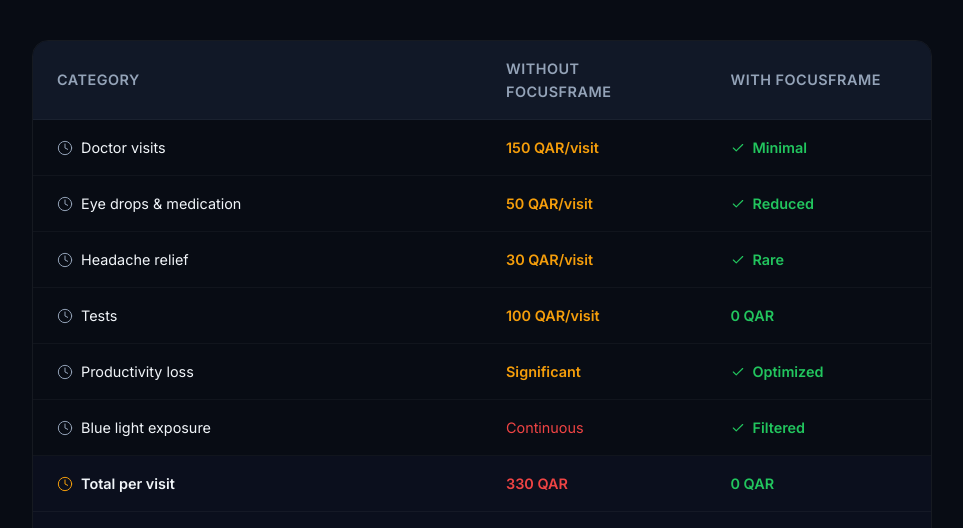
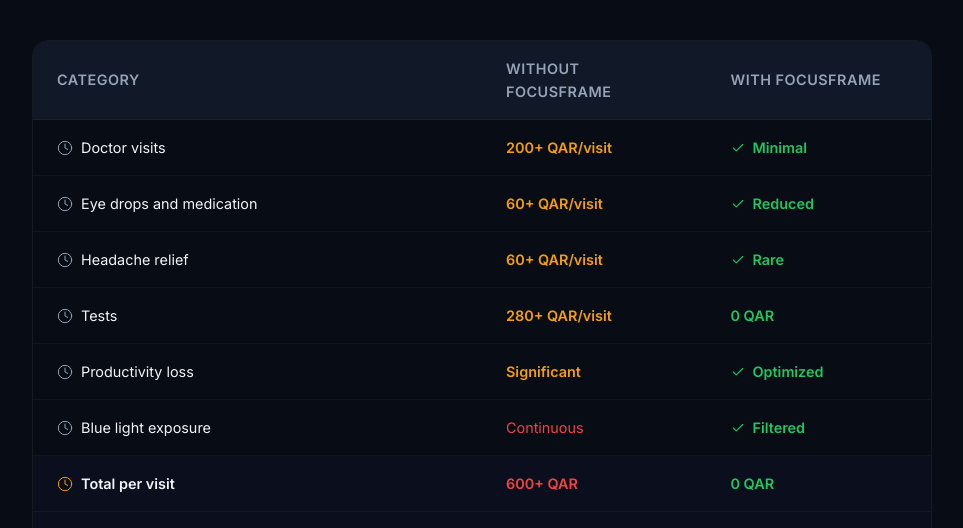
Before and after one commit to aniksamratghosh2013-beep/FocusFrame, a plain HTML site: page pricing.html in a window 1280 px wide. Shown: the part 3040-3568 px from the top of the page, without its empty margins (158-1121 px from the left). Drawn offline with Linux system fonts and the light colour scheme.

Commit message:
Update per-visit costs: 200+ doctor, 60+ drops, 60+ headache, 280+ tests = 600+ total

```diff
--- a/pricing.html
+++ b/pricing.html
@@ -404,7 +404,7 @@ footer .copyright{margin-top:3rem;padding-top:1.5rem;border-top:1px solid rgba(2
           <svg width="16" height="16" viewBox="0 0 24 24" fill="none" stroke="var(--muted)" stroke-width="1.5" stroke-linecap="round" stroke-linejoin="round"><circle cx="12" cy="12" r="10"/><path d="M12 6v6l4 2"/></svg>
           Doctor visits
         </div>
-        <div class="cost">150 QAR/visit</div>
+        <div class="cost">200+ QAR/visit</div>
         <div class="saved">
           <svg width="14" height="14" viewBox="0 0 24 24" fill="none" stroke="currentColor" stroke-width="2" stroke-linecap="round" stroke-linejoin="round"><polyline points="20 6 9 17 4 12"/></svg>
           Minimal
@@ -413,9 +413,9 @@ footer .copyright{margin-top:3rem;padding-top:1.5rem;border-top:1px solid rgba(2
       <div class="comparison-row">
         <div>
           <svg width="16" height="16" viewBox="0 0 24 24" fill="none" stroke="var(--muted)" stroke-width="1.5" stroke-linecap="round" stroke-linejoin="round"><circle cx="12" cy="12" r="10"/><path d="M12 6v6l4 2"/></svg>
-          Eye drops & medication
+          Eye drops and medication
         </div>
-        <div class="cost">50 QAR/visit</div>
+        <div class="cost">60+ QAR/visit</div>
         <div class="saved">
           <svg width="14" height="14" viewBox="0 0 24 24" fill="none" stroke="currentColor" stroke-width="2" stroke-linecap="round" stroke-linejoin="round"><polyline points="20 6 9 17 4 12"/></svg>
           Reduced
@@ -426,7 +426,7 @@ footer .copyright{margin-top:3rem;padding-top:1.5rem;border-top:1px solid rgba(2
           <svg width="16" height="16" viewBox="0 0 24 24" fill="none" stroke="var(--muted)" stroke-width="1.5" stroke-linecap="round" stroke-linejoin="round"><circle cx="12" cy="12" r="10"/><path d="M12 6v6l4 2"/></svg>
           Headache relief
         </div>
-        <div class="cost">30 QAR/visit</div>
+        <div class="cost">60+ QAR/visit</div>
         <div class="saved">
           <svg width="14" height="14" viewBox="0 0 24 24" fill="none" stroke="currentColor" stroke-width="2" stroke-linecap="round" stroke-linejoin="round"><polyline points="20 6 9 17 4 12"/></svg>
           Rare
@@ -437,7 +437,7 @@ footer .copyright{margin-top:3rem;padding-top:1.5rem;border-top:1px solid rgba(2
           <svg width="16" height="16" viewBox="0 0 24 24" fill="none" stroke="var(--muted)" stroke-width="1.5" stroke-linecap="round" stroke-linejoin="round"><circle cx="12" cy="12" r="10"/><path d="M12 6v6l4 2"/></svg>
           Tests
         </div>
-        <div class="cost">100 QAR/visit</div>
+        <div class="cost">280+ QAR/visit</div>
         <div style="color:#22c55e;font-weight:600">0 QAR</div>
       </div>
       <div class="comparison-row">
@@ -467,7 +467,7 @@ footer .copyright{margin-top:3rem;padding-top:1.5rem;border-top:1px solid rgba(2
           <svg width="16" height="16" viewBox="0 0 24 24" fill="none" stroke="var(--amber)" stroke-width="1.5" stroke-linecap="round" stroke-linejoin="round"><circle cx="12" cy="12" r="10"/><path d="M12 6v6l4 2"/></svg>
           Total per visit
         </div>
-        <div style="color:#ef4444">330 QAR</div>
+        <div style="color:#ef4444">600+ QAR</div>
         <div style="color:#22c55e">0 QAR</div>
       </div>
       <div class="comparison-row" style="background:rgba(99,102,241,0.04);border-bottom:none;font-weight:600;border-top:1px solid rgba(255,255,255,0.04)">
```
